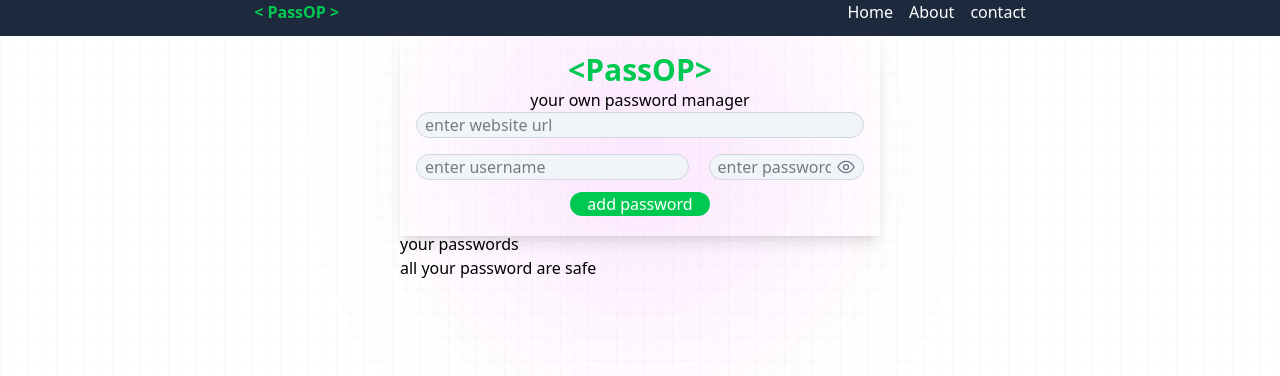
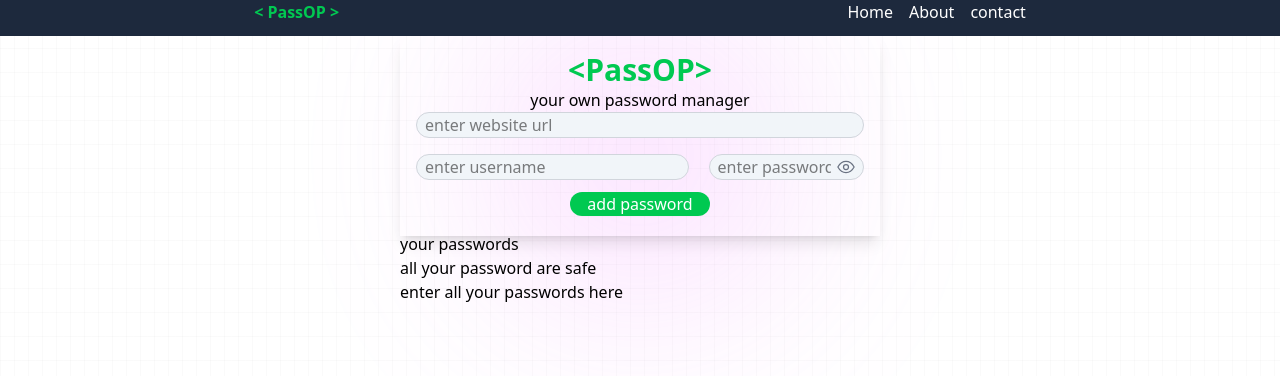
Before and after one commit to Muhammad-Sheik-Nauman/password_manager, a React (Vite) app: page / in a window 1280 px wide. Shown: the top 376 px of the page. Built offline with nearby package versions, Linux system fonts and the light colour scheme.

Commit message:
update Manager component to add instruction for entering passwords

```diff
--- a/src/components/Manager.jsx
+++ b/src/components/Manager.jsx
@@ -55,6 +55,7 @@ const Manager = () => {
                 <div className="passwords">
                     <h2>your passwords</h2>
                     <p>all your password are safe</p>
+                    <p>enter all your passwords here</p>
 
                 </div>
             </div>
```
